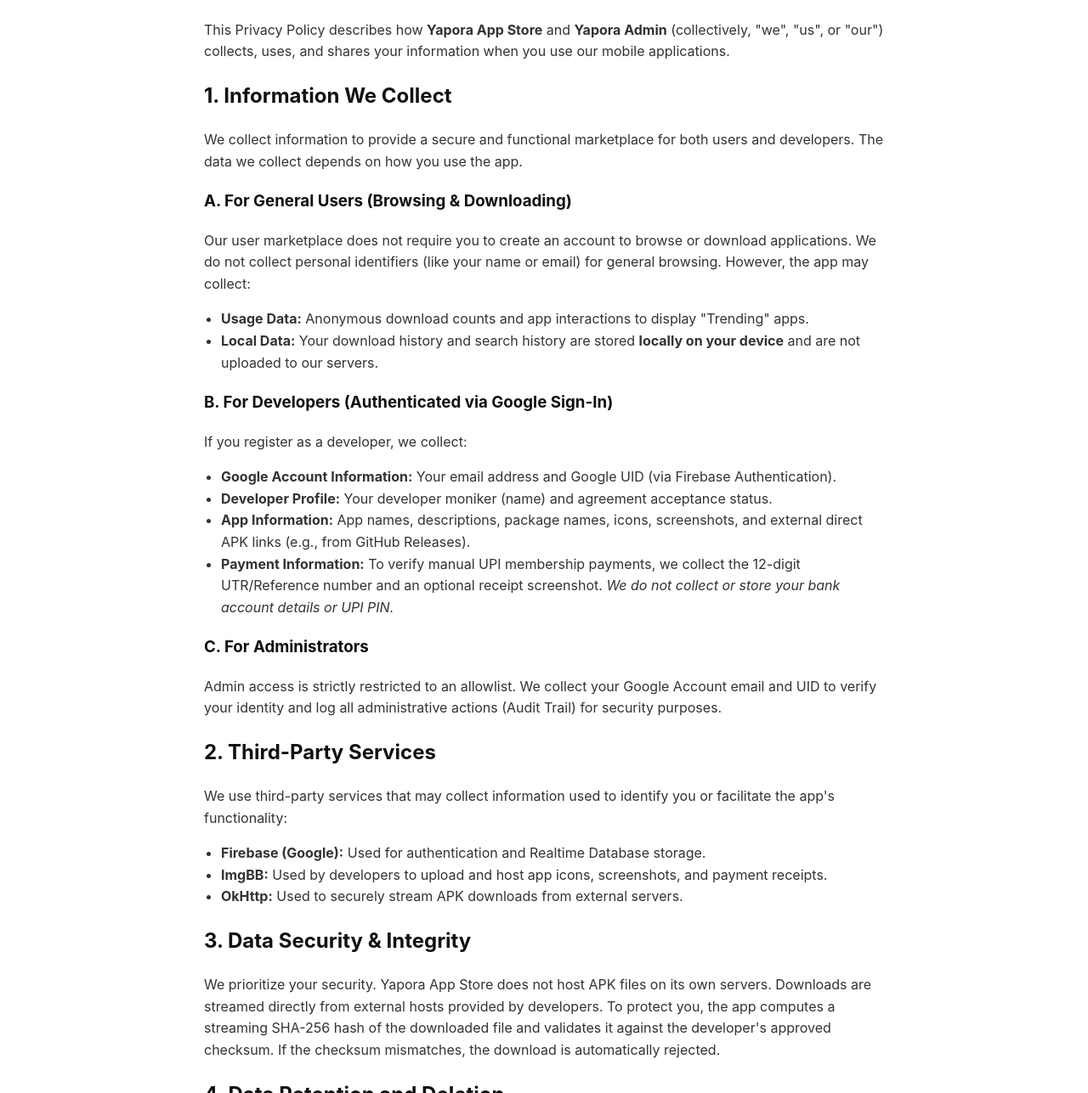
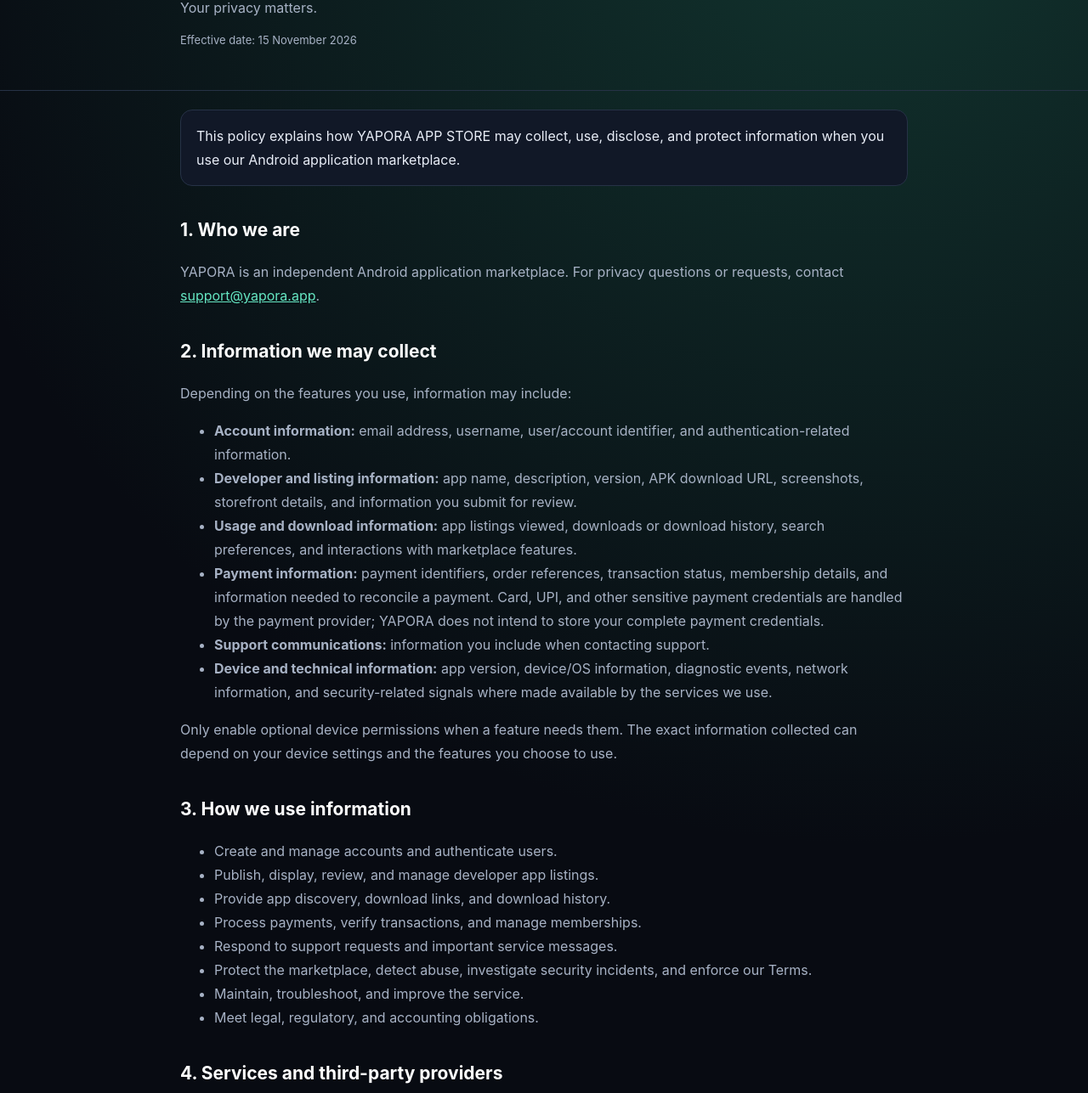
Before and after one commit to vxrunhh/my-app-legal, a plain HTML site: page privacy.html in a window 1280 px wide. Shown: the part 159-1446 px from the top of the page at 85% size. Drawn offline with Linux system fonts and the light colour scheme.

Commit message:
Revise privacy policy and enhance styling
Updated privacy policy content and styling for YAPORA App Store, including new sections on data collection, usage, and user rights.

```diff
--- a/privacy.html
+++ b/privacy.html
@@ -1,73 +1,54 @@
 <!DOCTYPE html>
 <html lang="en">
 <head>
-    <meta charset="UTF-8">
-    <meta name="viewport" content="width=device-width, initial-scale=1.0">
-    <title>Privacy Policy - Yapora App Store</title>
-    <style>
-        body { font-family: -apple-system, BlinkMacSystemFont, "Segoe UI", Roboto, Helvetica, Arial, sans-serif; line-height: 1.6; color: #333; max-width: 800px; margin: 0 auto; padding: 20px; }
-        h1, h2, h3 { color: #111; }
-        h1 { border-bottom: 2px solid #eaeaea; padding-bottom: 10px; }
-        .last-updated { color: #666; font-style: italic; margin-bottom: 30px; }
-        ul { padding-left: 20px; }
-        .footer { margin-top: 50px; padding-top: 20px; border-top: 1px solid #eaeaea; font-size: 0.9em; color: #666; }
-    </style>
-</head>
+<meta charset="UTF-8"><meta name="viewport" content="width=device-width, initial-scale=1">
+<meta name="description" content="Privacy Policy for YAPORA APP STORE.">
+<title>Privacy Policy | YAPORA</title>
+<style>
+:root{color-scheme:dark;--bg:#080b12;--panel:#111827;--line:#263246;--text:#e8edf7;--muted:#a7b2c5;--accent:#65e6c2}
+*{box-sizing:border-box}body{margin:0;background:radial-gradient(circle at 80% 0,#12352f 0,transparent 32%),var(--bg);color:var(--text);font:16px/1.75 Inter,system-ui,Segoe UI,sans-serif}
+header{padding:52px 20px 35px;border-bottom:1px solid var(--line)}.wrap{max-width:900px;margin:auto;padding:0 22px}
+.brand{color:var(--accent);font-weight:900;letter-spacing:.18em;font-size:13px}.tag{color:var(--muted);margin:5px 0 0}
+h1{font-size:clamp(32px,6vw,48px);line-height:1.1;margin:18px 0 8px}h2{font-size:21px;margin:34px 0 8px;color:#fff}
+p,li{color:var(--muted)}a{color:var(--accent)}.meta{font-size:13px;color:var(--muted)}
+main{padding:25px 0 60px}.notice{background:var(--panel);border:1px solid var(--line);padding:16px 18px;border-radius:14px;margin:22px 0}
+footer{border-top:1px solid var(--line);padding:25px 0;color:var(--muted);font-size:13px}
+</style></head>
 <body>
-
-    <h1>Privacy Policy</h1>
-    <p class="last-updated">Last Updated: October 26, 2023</p>
-
-    <p>This Privacy Policy describes how <strong>Yapora App Store</strong> and <strong>Yapora Admin</strong> (collectively, "we", "us", or "our") collects, uses, and shares your information when you use our mobile applications.</p>
-
-    <h2>1. Information We Collect</h2>
-    <p>We collect information to provide a secure and functional marketplace for both users and developers. The data we collect depends on how you use the app.</p>
-
-    <h3>A. For General Users (Browsing & Downloading)</h3>
-    <p>Our user marketplace does not require you to create an account to browse or download applications. We do not collect personal identifiers (like your name or email) for general browsing. However, the app may collect:</p>
-    <ul>
-        <li><strong>Usage Data:</strong> Anonymous download counts and app interactions to display "Trending" apps.</li>
-        <li><strong>Local Data:</strong> Your download history and search history are stored <strong>locally on your device</strong> and are not uploaded to our servers.</li>
-    </ul>
-
-    <h3>B. For Developers (Authenticated via Google Sign-In)</h3>
-    <p>If you register as a developer, we collect:</p>
-    <ul>
-        <li><strong>Google Account Information:</strong> Your email address and Google UID (via Firebase Authentication).</li>
-        <li><strong>Developer Profile:</strong> Your developer moniker (name) and agreement acceptance status.</li>
-        <li><strong>App Information:</strong> App names, descriptions, package names, icons, screenshots, and external direct APK links (e.g., from GitHub Releases).</li>
-        <li><strong>Payment Information:</strong> To verify manual UPI membership payments, we collect the 12-digit UTR/Reference number and an optional receipt screenshot. <em>We do not collect or store your bank account details or UPI PIN.</em></li>
-    </ul>
-
-    <h3>C. For Administrators</h3>
-    <p>Admin access is strictly restricted to an allowlist. We collect your Google Account email and UID to verify your identity and log all administrative actions (Audit Trail) for security purposes.</p>
-
-    <h2>2. Third-Party Services</h2>
-    <p>We use third-party services that may collect information used to identify you or facilitate the app's functionality:</p>
-    <ul>
-        <li><strong>Firebase (Google):</strong> Used for authentication and Realtime Database storage.</li>
-        <li><strong>ImgBB:</strong> Used by developers to upload and host app icons, screenshots, and payment receipts.</li>
-        <li><strong>OkHttp:</strong> Used to securely stream APK downloads from external servers.</li>
-    </ul>
-
-    <h2>3. Data Security & Integrity</h2>
-    <p>We prioritize your security. Yapora App Store does not host APK files on its own servers. Downloads are streamed directly from external hosts provided by developers. To protect you, the app computes a streaming SHA-256 hash of the downloaded file and validates it against the developer's approved checksum. If the checksum mismatches, the download is automatically rejected.</p>
-
-    <h2>4. Data Retention and Deletion</h2>
-    <p>Developers may request account deletion by contacting us at <strong>[Your Support Email]</strong>. Upon deletion, your developer profile, submitted apps, and notification history will be removed from our Firebase database. Locally stored data (like download history) can be cleared at any time within the app's settings.</p>
-
-    <h2>5. Children's Privacy</h2>
-    <p>These services do not address anyone under the age of 13. We do not knowingly collect personally identifiable information from children under 13.</p>
-
-    <h2>6. Changes to This Policy</h2>
-    <p>We may update our Privacy Policy from time to time. We will notify you of any changes by posting the new Privacy Policy on this page.</p>
-
-    <h2>7. Contact Us</h2>
-    <p>If you have any questions or suggestions about our Privacy Policy, do not hesitate to contact us at <strong>[Your Support Email]</strong>.</p>
-
-    <div class="footer">
-        &copy; 2023 Yapora App Store. All rights reserved.
-    </div>
-
-</body>
-</html>
+<header><div class="wrap"><div class="brand">YAPORA APP STORE</div><h1>Privacy Policy</h1><p class="tag">Your privacy matters.</p><p class="meta">Effective date: 15 November 2026</p></div></header>
+<main class="wrap">
+<div class="notice">This policy explains how YAPORA APP STORE may collect, use, disclose, and protect information when you use our Android application marketplace.</div>
+<h2>1. Who we are</h2>
+<p>YAPORA is an independent Android application marketplace. For privacy questions or requests, contact <a href="mailto:support@yapora.app">support@yapora.app</a>.</p>
+<h2>2. Information we may collect</h2>
+<p>Depending on the features you use, information may include:</p>
+<ul><li><b>Account information:</b> email address, username, user/account identifier, and authentication-related information.</li><li><b>Developer and listing information:</b> app name, description, version, APK download URL, screenshots, storefront details, and information you submit for review.</li><li><b>Usage and download information:</b> app listings viewed, downloads or download history, search preferences, and interactions with marketplace features.</li><li><b>Payment information:</b> payment identifiers, order references, transaction status, membership details, and information needed to reconcile a payment. Card, UPI, and other sensitive payment credentials are handled by the payment provider; YAPORA does not intend to store your complete payment credentials.</li><li><b>Support communications:</b> information you include when contacting support.</li><li><b>Device and technical information:</b> app version, device/OS information, diagnostic events, network information, and security-related signals where made available by the services we use.</li></ul>
+<p>Only enable optional device permissions when a feature needs them. The exact information collected can depend on your device settings and the features you choose to use.</p>
+<h2>3. How we use information</h2>
+<ul><li>Create and manage accounts and authenticate users.</li><li>Publish, display, review, and manage developer app listings.</li><li>Provide app discovery, download links, and download history.</li><li>Process payments, verify transactions, and manage memberships.</li><li>Respond to support requests and important service messages.</li><li>Protect the marketplace, detect abuse, investigate security incidents, and enforce our Terms.</li><li>Maintain, troubleshoot, and improve the service.</li><li>Meet legal, regulatory, and accounting obligations.</li></ul>
+<h2>4. Services and third-party providers</h2>
+<p>YAPORA uses or may integrate third-party services to operate its features. These providers process information under their own terms and privacy policies:</p>
+<ul><li><b>Google Firebase:</b> may support authentication, database hosting, and related app infrastructure.</li><li><b>Razorpay:</b> processes payments and provides transaction confirmation and payment references.</li><li><b>ImgBB:</b> may host screenshots or images that developers choose to upload through its service.</li><li><b>APK hosting providers:</b> developer-supplied external HTTPS hosts may deliver application files. Their own privacy and security practices apply.</li></ul>
+<p>We do not control independent third-party services. Review their policies before using their services. The exact providers and data flows may change as the app is updated.</p>
+<h2>5. Sharing of information</h2>
+<p>We may share information with service providers that help operate YAPORA, where needed to provide a feature; with developers or users when information is intentionally made public as part of a listing or interaction; with payment providers to complete and verify transactions; and with authorities or other parties when required by law or necessary to protect rights, safety, and security.</p>
+<p>We do not sell personal information as a business model.</p>
+<h2>6. Public information</h2>
+<p>Information you submit for a public developer listing, such as an app name, description, screenshots, and developer-provided links, may be visible to other users. Do not include private or sensitive information in public listing fields.</p>
+<h2>7. Data retention</h2>
+<p>We retain information for as long as reasonably necessary to provide the service, maintain account and transaction records, resolve disputes, enforce agreements, and comply with legal obligations. Retention periods vary by data type and purpose. Backups and records held by third-party providers may remain for their own retention periods.</p>
+<h2>8. Security</h2>
+<p>We use reasonable technical and organizational measures intended to protect information. No internet service, database, or transmission method can be guaranteed completely secure. Protect your password, use a secure device, and contact us if you suspect unauthorized account activity.</p>
+<h2>9. Your choices and rights</h2>
+<p>You can keep account details accurate, control optional permissions through Android settings, and contact us to request access, correction, or deletion of personal information, subject to identity verification and applicable legal requirements. Some information may need to be retained for legal, security, fraud-prevention, or transaction-record purposes.</p>
+<p>To make a privacy request, email <a href="mailto:support@yapora.app">support@yapora.app</a> from your registered email address and describe your request.</p>
+<h2>10. Children's privacy</h2>
+<p>YAPORA is not intended for children under 13, and we do not knowingly seek to collect personal information from children under 13. If you believe a child has provided personal information, contact us so we can review the matter.</p>
+<h2>11. International processing</h2>
+<p>Our service providers may process or store information on servers located in different countries. Where required, appropriate safeguards will be applied in accordance with applicable law.</p>
+<h2>12. Changes to this policy</h2>
+<p>We may update this Privacy Policy as our features, providers, or legal obligations change. We will publish the updated policy here and revise the effective date. Please review it periodically.</p>
+<h2>13. Contact</h2>
+<p>For privacy questions, complaints, or requests, contact <a href="mailto:support@yapora.app">support@yapora.app</a>.</p>
+</main><footer><div class="wrap">© 2026 YAPORA APP STORE. All rights reserved.</div></footer>
+</body></html>
```
